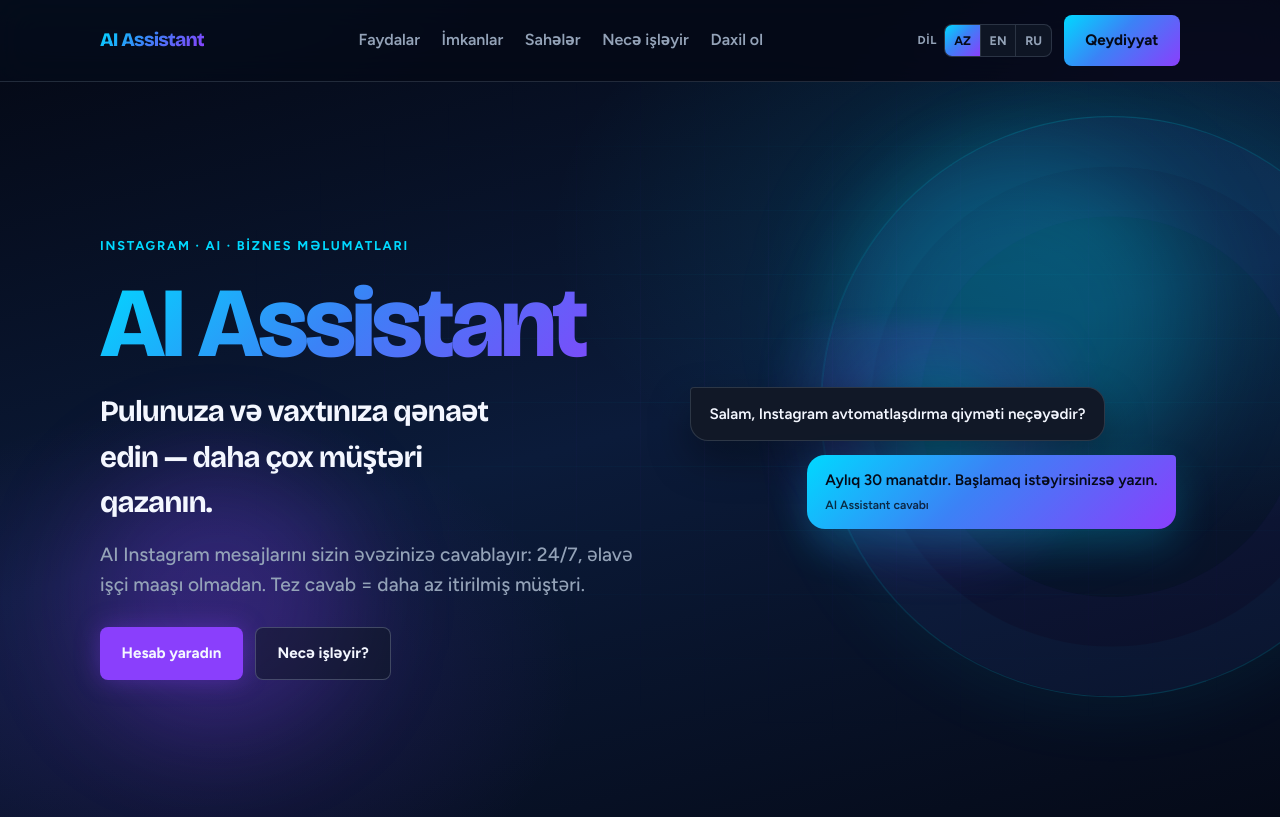
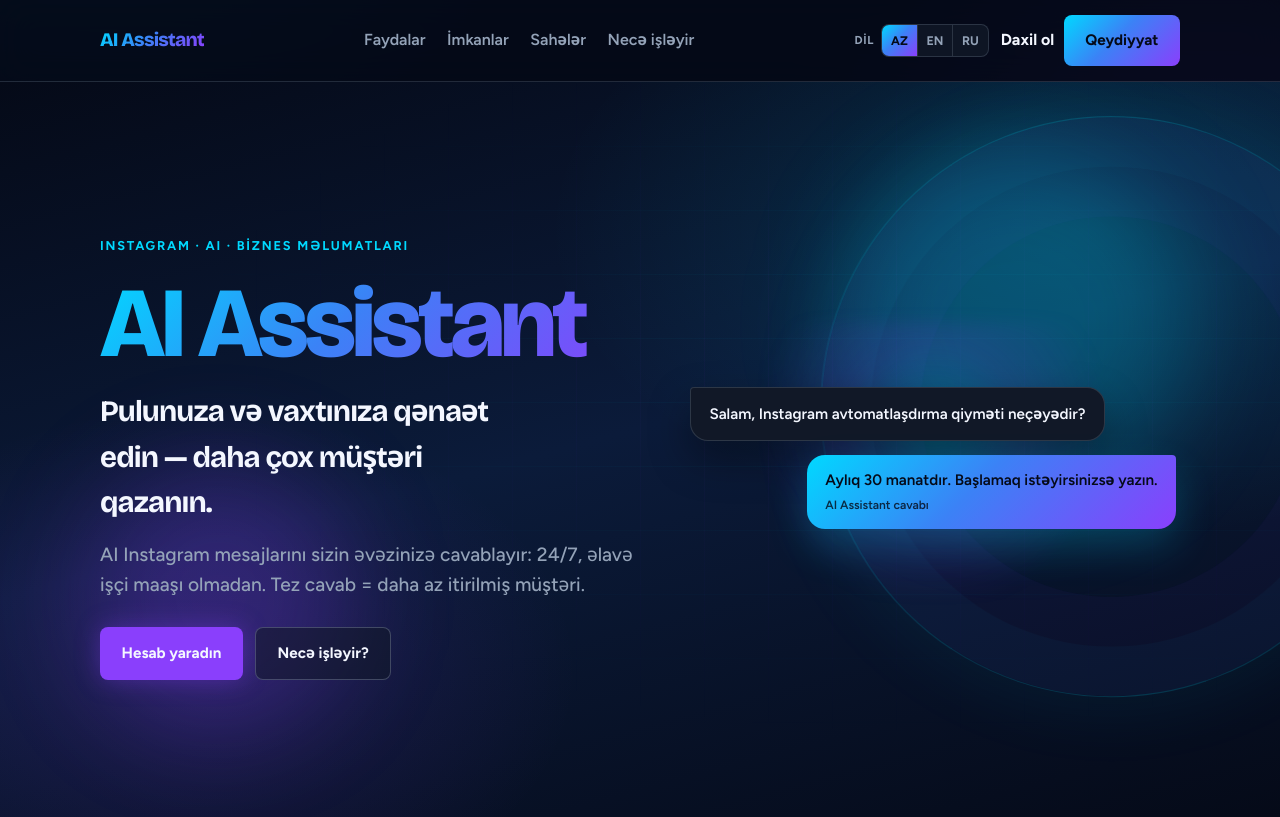
Before and after one commit to MuradAbbaszade/aiassistant-main, a Django app: page / in a window 1280 px wide. Shown: the top 817 px of the page. Run offline with Django 5.2, Linux system fonts and the light colour scheme; data that the repository does not hold is empty; parts of the project's set-up code (start-up, migrations or seed data) failed here and were passed over.

Commit message:
Place sign-in next to registration in the landing nav.
Co-authored-by: Cursor <cursoragent@cursor.com>

```diff
--- a/static/css/app.css
+++ b/static/css/app.css
@@ -200,6 +200,13 @@ a { color: inherit; text-decoration: none; }
   gap: 0.75rem;
   flex-shrink: 0;
 }
+.nav-signin {
+  font-weight: 700;
+  color: var(--ice);
+  white-space: nowrap;
+  margin-right: -0.15rem;
+}
+.nav-signin:hover { color: var(--cyan); }
 
 .lang-switch {
   display: inline-flex;
--- a/templates/marketing/landing.html
+++ b/templates/marketing/landing.html
@@ -10,11 +10,11 @@
       <a href="#features">{{ t.nav_features }}</a>
       <a href="#industries">{{ t.nav_industries }}</a>
       <a href="#how">{{ t.nav_how }}</a>
-      <a href="{% url 'accounts:login' %}">{{ t.nav_signin }}</a>
     </nav>
     <div class="nav-actions">
       <button type="button" class="nav-toggle" id="landingNavToggle" aria-expanded="false" aria-controls="landingNav" aria-label="Menu">☰</button>
       {% include "partials/lang_switcher.html" %}
+      <a class="nav-signin" href="{% url 'accounts:login' %}">{{ t.nav_signin }}</a>
       <a class="btn btn-primary" href="{% url 'accounts:register' %}">{{ t.nav_connect }}</a>
     </div>
   </div>
```
